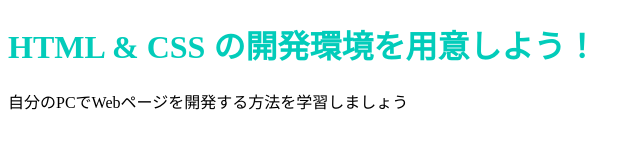
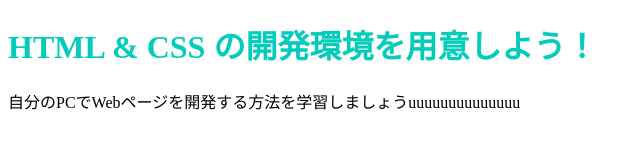
Before and after one commit to ykemoemo/ykemoemo, a plain HTML site: page index.html in a window 1280 px wide. Shown: the full height of the page, 0-640 px from the left. Drawn offline with Linux system fonts and the light colour scheme.

Commit message:
Update index.html

```diff
--- a/index.html
+++ b/index.html
@@ -7,6 +7,6 @@
   </head>
   <body>
     <h1 class="title">HTML & CSS の開発環境を用意しよう！</h1>
-    <p>自分のPCでWebページを開発する方法を学習しましょう</p>
+    <p>自分のPCでWebページを開発する方法を学習しましょうuuuuuuuuuuuuuu</p>
   </body>
 </html>
```
